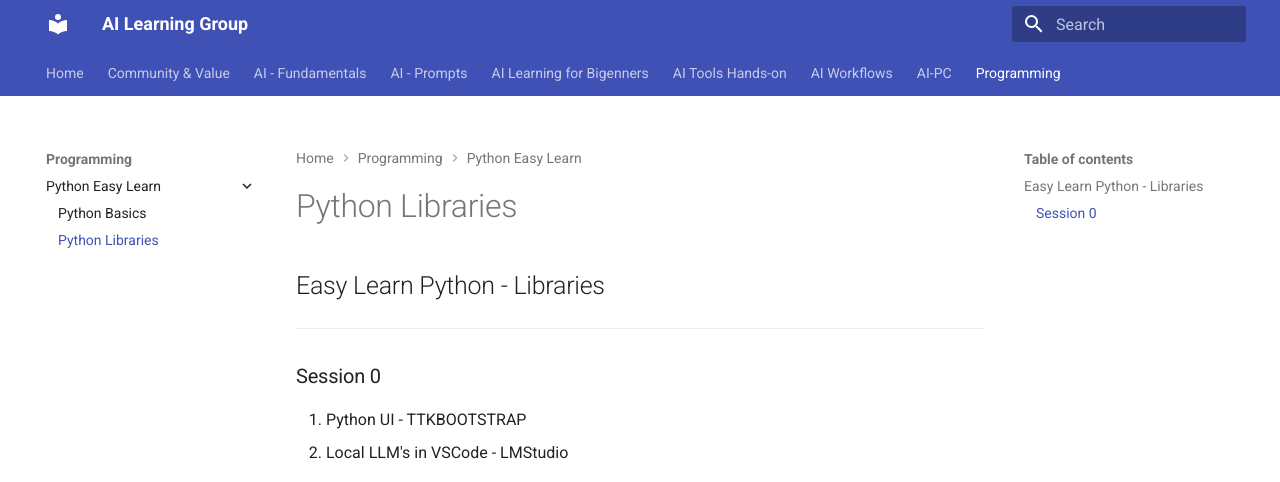
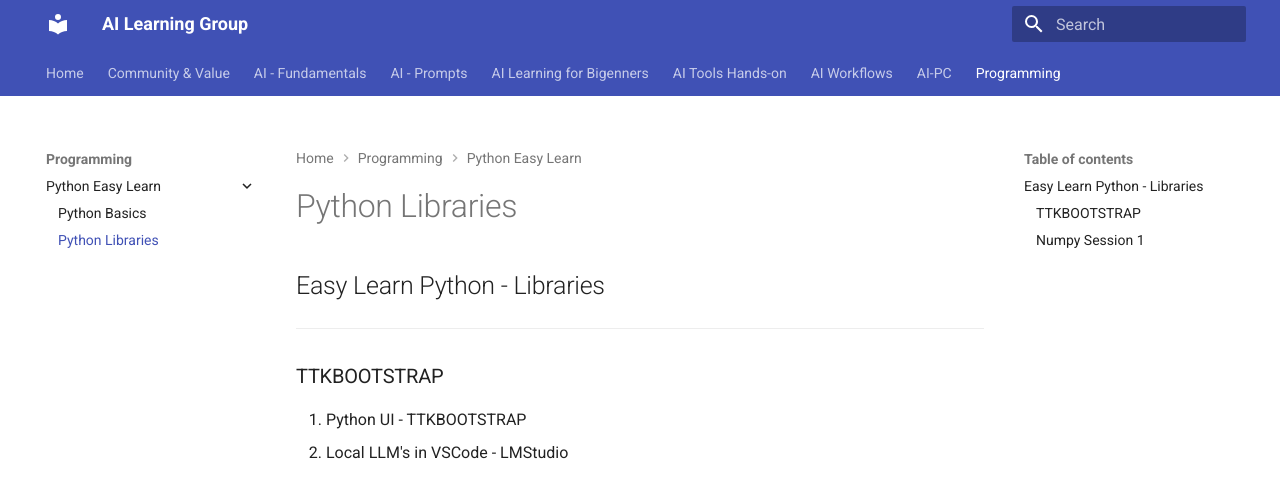
Before and after one commit to tejomayee-tech/toronto_ai_learning_group, an MkDocs documentation site: the page built from docs/easy-python-sessions/Python-Libraries.md, in a window 1280 px wide and 1400 px high. Shown: the top 482 px of the window. Built offline with MkDocs 1.6.1 and Material for MkDocs 9.7.7, drawn with Linux system fonts in a browser that asks for light colours; some of the changed lines change nothing that is shown; some of the changed text lies outside the part shown; grey boxes are pictures that could not be loaded.

Commit message:
Numpy Sessions Recordings

```diff
--- a/docs/easy-python-sessions/Python-Libraries.md
+++ b/docs/easy-python-sessions/Python-Libraries.md
@@ -3,7 +3,7 @@
 
 ---
 
-### Session 0
+### TTKBOOTSTRAP
 
 1. Python UI - TTKBOOTSTRAP
 1. Local LLM's in VSCode - LMStudio
@@ -16,3 +16,29 @@
     frameborder="0"
     allowfullscreen
 ></iframe>
+
+
+
+### Numpy Session 1
+
+* Part 1
+
+<iframe
+    src="https://drive.google.com/file/d/1-Qs5bCXUjnYYO31yINMkFLCMlTedKYOW/preview"
+    width="720"
+    height="360"
+    allow="autoplay"
+    frameborder="0"
+    allowfullscreen
+></iframe>
+
+* Part 2
+
+<iframe
+    src="https://drive.google.com/file/d/11Xzji-olo-l1UCEW8Astzd2MUIA0-DrCm/preview"
+    width="720"
+    height="360"
+    allow="autoplay"
+    frameborder="0"
+    allowfullscreen
+></iframe>
```
